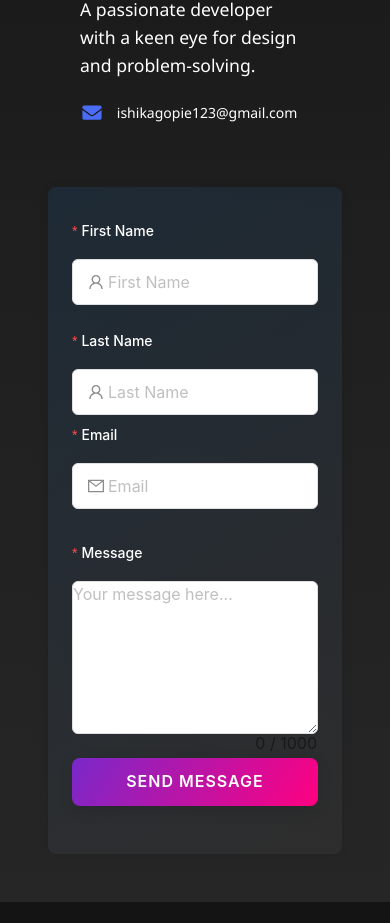
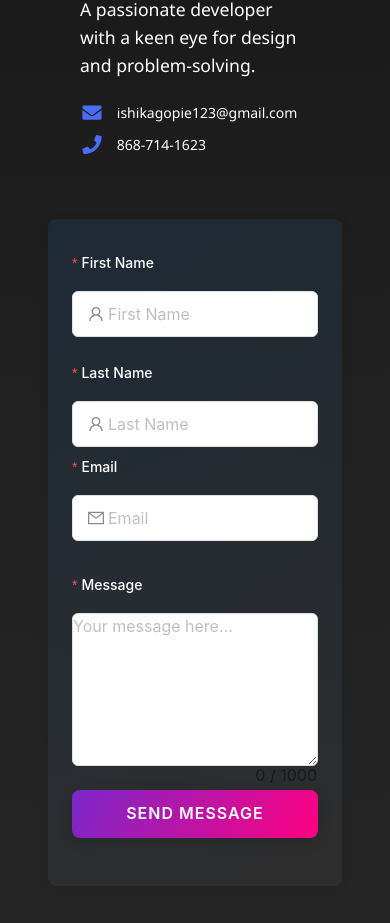
Before and after one commit to IshikaGopie/ishika-protfolio, a React (Create React App) app: page /services in a window 390 px wide. Shown: the part 8915-9838 px from the top of the page. Built offline with nearby package versions, Linux system fonts and the light colour scheme.

Commit message:
Add phone number field to "PersonalInfo" component and render it with a tel link.

```diff
--- a/src/components/molecules/PersonalInfo.jsx
+++ b/src/components/molecules/PersonalInfo.jsx
@@ -1,13 +1,13 @@
 import React from 'react';
-import { FaEnvelope, FaUser } from 'react-icons/fa';
+import {FaEnvelope, FaPhone, FaUser} from 'react-icons/fa';
 import './css/Personalnfo.css';
 import me from '../assets/me.jpeg';
 
 const PersonalInfo = ({
                           avatar = me,
                           summary = 'A passionate developer with a keen eye for design and problem-solving.',
-                          email = 'ishikagopie123@gmail.com'
-                          //phone = ''
+                          email = 'ishikagopie123@gmail.com',
+                          phone = '868-714-1623'
                       }) => {
     return (
         <div className="personal-info">
@@ -28,10 +28,10 @@ const PersonalInfo = ({
                         <FaEnvelope className="contact-icon" />
                         <a href={`mailto:${email}`} className="contact-link">{email}</a>
                     </div>
-                    {/*<div className="contact-item">*/}
-                    {/*    <FaPhone className="contact-icon" />*/}
-                    {/*    <a href={`tel:${phone.replace(/[^0-9+]/g, '')}`} className="contact-link">{phone}</a>*/}
-                    {/*</div>*/}
+                    <div className="contact-item">
+                        <FaPhone className="contact-icon" />
+                        <a href={`tel:${phone.replace(/[^0-9+]/g, '')}`} className="contact-link">{phone}</a>
+                    </div>
                 </div>
             </div>
         </div>
```
